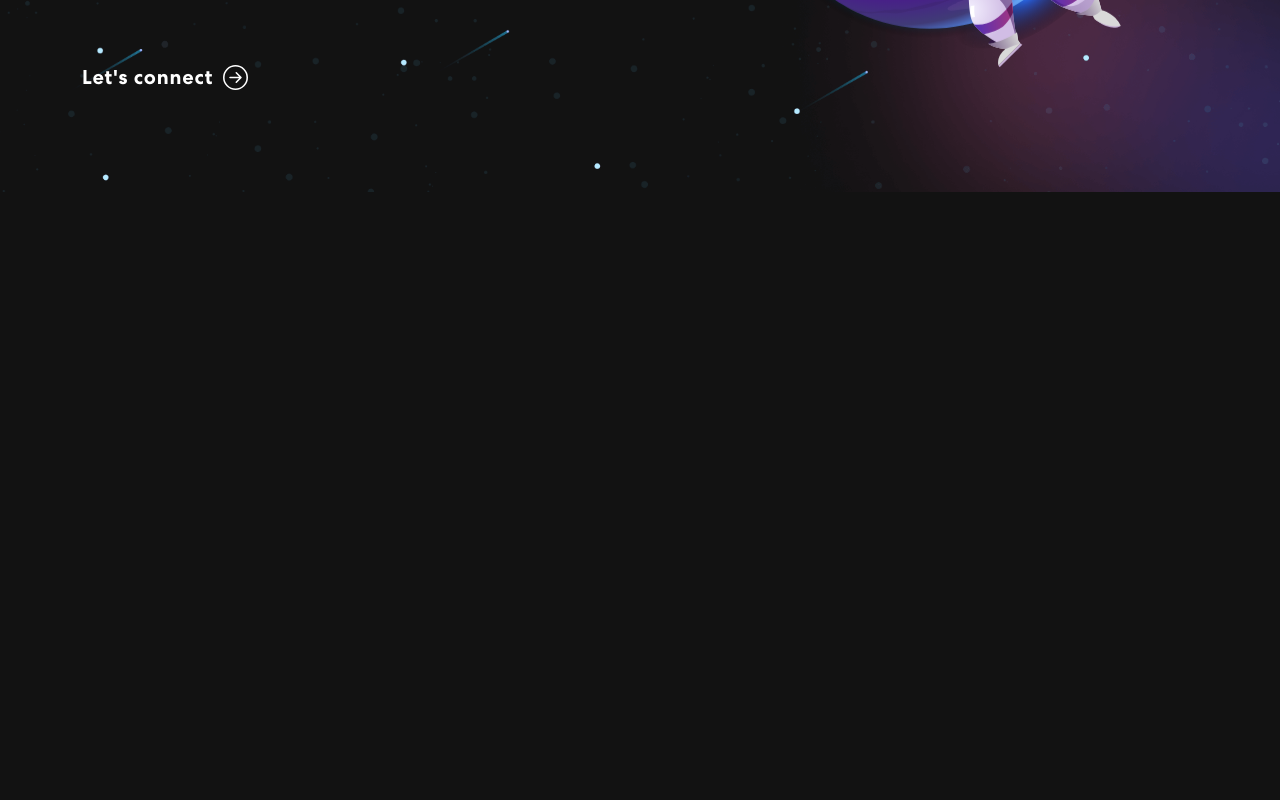
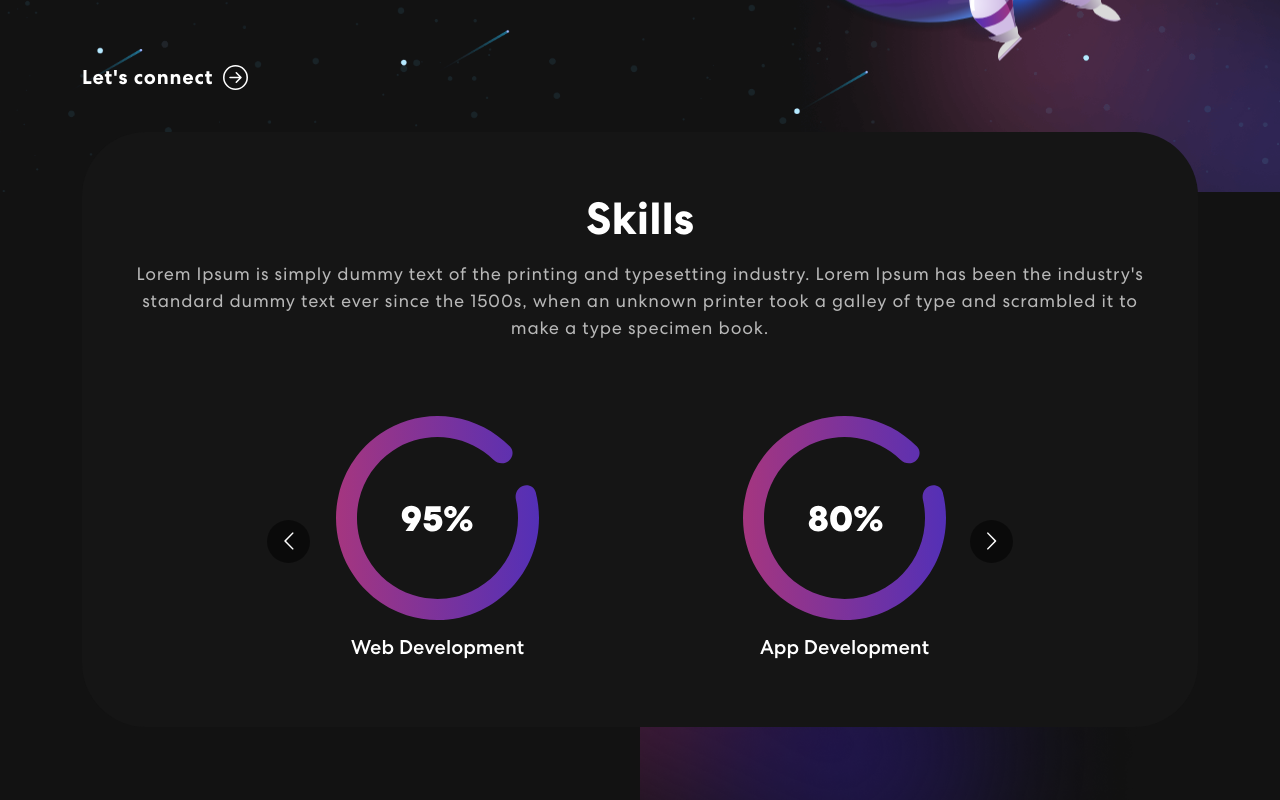
Before and after one commit to charles-55/osamudiamennwoko, a React (Create React App) app in the folder my-portfolio/: page / in a window 1280 px wide. Shown: the part 580-1380 px from the top of the page. Before the commit the page ends 800 px from the top, so only its background shows below. Built offline with nearby package versions, Linux system fonts and the light colour scheme.

Commit message:
skills update

```diff
--- a/my-portfolio/package.json
+++ b/my-portfolio/package.json
@@ -11,6 +11,7 @@
     "react-bootstrap": "^2.9.2",
     "react-bootstrap-icons": "^1.10.3",
     "react-dom": "^18.2.0",
+    "react-multi-carousel": "^2.8.4",
     "react-scripts": "^5.0.1",
     "web-vitals": "^2.1.4"
   },
--- a/my-portfolio/src/App.css
+++ b/my-portfolio/src/App.css
@@ -336,6 +336,52 @@
   border-right: 0.08em solid #666;
 }
 
+/* Skills CSS */
+.skill {
+  padding: 0 0 50px 0;
+  position: relative;
+}
+
+.skill-bx {
+  background: #151515;
+  border-radius: 64px;
+  margin-top: -60px;
+  padding: 60px 50px;
+  text-align: center;
+}
+
+.skill h2 {
+	font-size: 45px;
+	font-weight: 700;
+}
+
+.skill p {
+  color: #B8B8B8;
+  font-size: 18px;
+  letter-spacing: 0.8px;
+  line-height: 1.5em;
+  margin: 14px 0 75px 0;
+}
+
+.skill-slider {
+  margin: 0 auto;
+  position: relative;
+  width: 80%;
+}
+
+.skill-slider .item img {
+  margin: 0 auto 15px auto;
+  width: 50%;
+}
+
+.background-image-left {
+  bottom: 0;
+  position: absolute;
+  top: 28%;
+  width: 40%;
+  z-index: -4;
+}
+
 .App {
   text-align: center;
 }
--- a/my-portfolio/src/App.js
+++ b/my-portfolio/src/App.js
@@ -1,6 +1,7 @@
 import './App.css';
 import { NavBar } from './components/NavBar';
 import { Banner } from './components/Banner';
+import { Skills } from './components/Skills';
 import 'bootstrap/dist/css/bootstrap.min.css'
 
 function App() {
@@ -8,6 +9,7 @@
     <div className="App">
       <NavBar />
       <Banner />
+      <Skills />
     </div>
   );
 }
--- /dev/null
+++ b/my-portfolio/src/components/Skills.js
@@ -0,0 +1,59 @@
+import { Container, Row, Col } from 'react-bootstrap';
+import Carousel from 'react-multi-carousel';
+import 'react-multi-carousel/lib/styles.css';
+import meter1 from '../assets/img/meter1.svg';
+import meter2 from '../assets/img/meter2.svg';
+import meter3 from '../assets/img/meter3.svg';
+import colorSharp from '../assets/img/color-sharp.png';
+
+export const Skills = () => {
+    const responsive = {
+        superLargeDesktop: {
+            // the naming can be any, depends on you.
+            breakpoint: { max: 4000, min: 3000 },
+            items: 5
+        },
+        desktop: {
+            breakpoint: { max: 3000, min: 1024 },
+            items: 3
+        },
+        tablet: {
+            breakpoint: { max: 1024, min: 464 },
+            items: 2
+        },
+        mobile: {
+            breakpoint: { max: 464, min: 0 },
+            items: 1
+        }
+    };
+
+    return (
+        <section className='skill' id='skills'>
+            <Container>
+                <Row>
+                    <Col>
+                    <div className='skill-bx'>
+                        <h2>Skills</h2>
+                        <p>Lorem Ipsum is simply dummy text of the printing and typesetting industry. Lorem Ipsum has been the industry's standard dummy text ever since the 1500s, when an unknown printer took a galley of type and scrambled it to make a type specimen book.</p>
+                        <Carousel responsive={responsive} infinite={true} className='skill-slider'>
+                            <div className='item'>
+                                <img src={meter1} alt='Image' />
+                                <h5>Web Development</h5>
+                            </div>
+                            <div className='item'>
+                                <img src={meter2} alt='Image' />
+                                <h5>App Development</h5>
+                            </div>
+                            <div className='item'>
+                                <img src={meter3} alt='Image' />
+                                <h5>Graphics Design</h5>
+                            </div>
+                        </Carousel>
+                    </div>
+                    </Col>
+                </Row>
+            </Container>
+            <img className='background-image-left' src={colorSharp} />
+        </section>
+    );
+}
```
Also changed, not shown: 1 other file (tests, documents, lock files or other folders).
